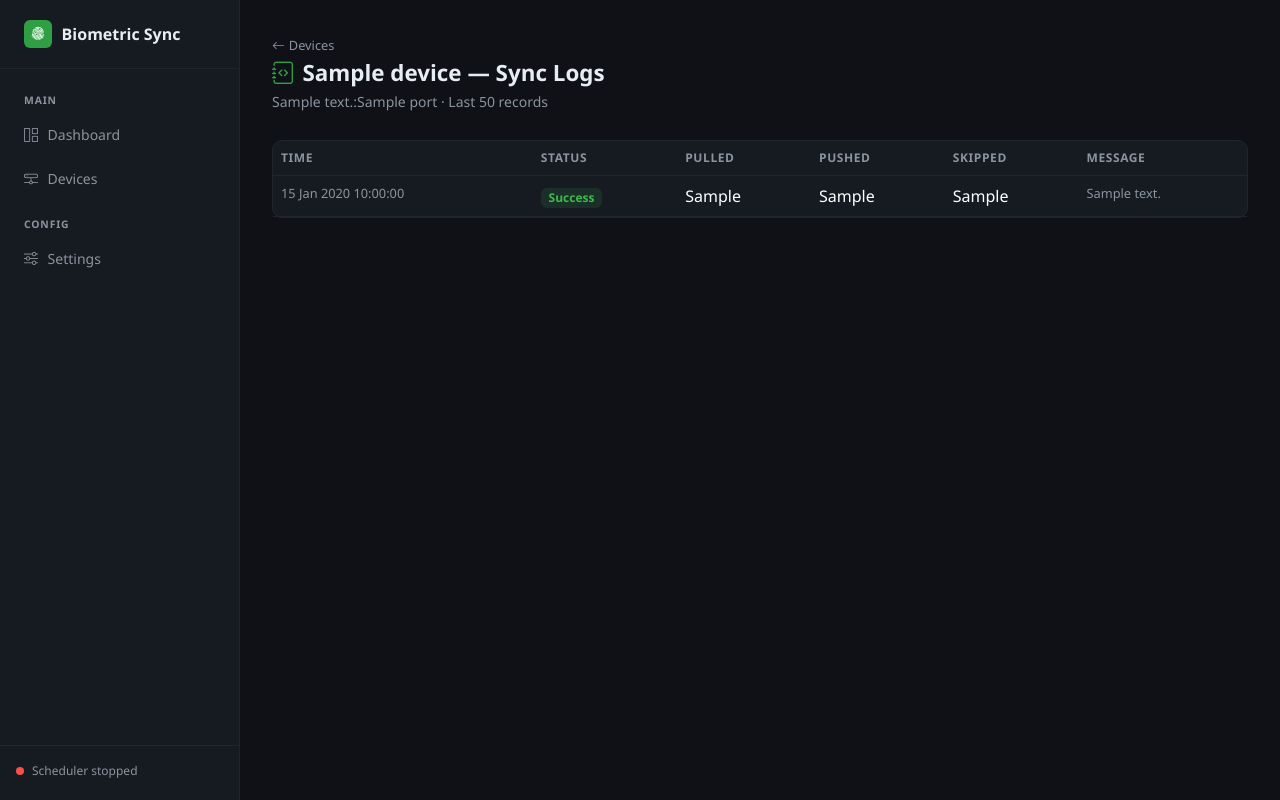
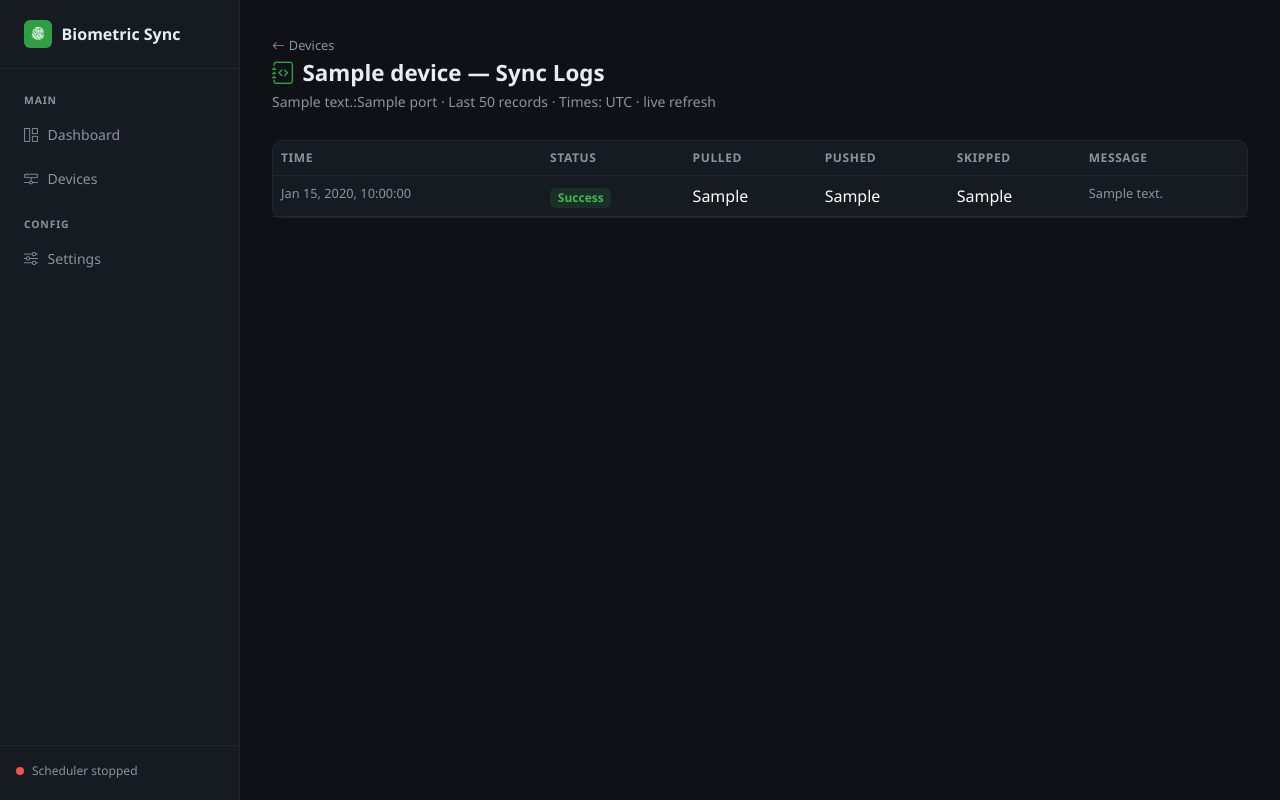
Before and after one commit to Aakvatech-Limited/biometric, a Flask app: template app/templates/device_logs.html in a window 1280 px wide. Run offline with Flask 3, Linux system fonts and the light colour scheme; the template is opened without the code that fills it: most values are stand-ins (such as "Sample title", 1, 10 or a date in 2020); data that the repository does not hold is empty.

Commit message:
feat: live refresh device logs in local timezone

```diff
--- a/app/templates/device_logs.html
+++ b/app/templates/device_logs.html
@@ -1,5 +1,6 @@
 {% extends "base.html" %}
 {% block title %}Logs — {{ device.name }}{% endblock %}
+{% block live_refresh %}1{% endblock %}
 
 {% block content %}
 <div class="page-header">
@@ -7,7 +8,7 @@
     <i class="bi bi-arrow-left me-1"></i>Devices
   </a>
   <h1 class="mt-1"><i class="bi bi-journal-code me-2" style="color:var(--accent)"></i>{{ device.name }} — Sync Logs</h1>
-  <p>{{ device.ip_address }}:{{ device.port }} &middot; Last 50 records</p>
+  <p>{{ device.ip_address }}:{{ device.port }} &middot; Last 50 records &middot; Times: <span data-local-timezone>local timezone</span> &middot; live refresh</p>
 </div>
 
 <div class="card">
@@ -27,7 +28,7 @@
         {% for log in logs %}
         <tr>
           <td data-label="Time" style="font-size:0.8rem; color:#8b949e; white-space:nowrap">
-            {{ log.synced_at.strftime('%d %b %Y %H:%M:%S') }}
+            <span data-utc-datetime="{{ log.synced_at.isoformat() }}Z" data-include-year="true" data-include-seconds="true">{{ log.synced_at.strftime('%d %b %Y %H:%M:%S') }} UTC</span>
           </td>
           <td data-label="Status">
             {% if log.status == 'Success' %}
```
